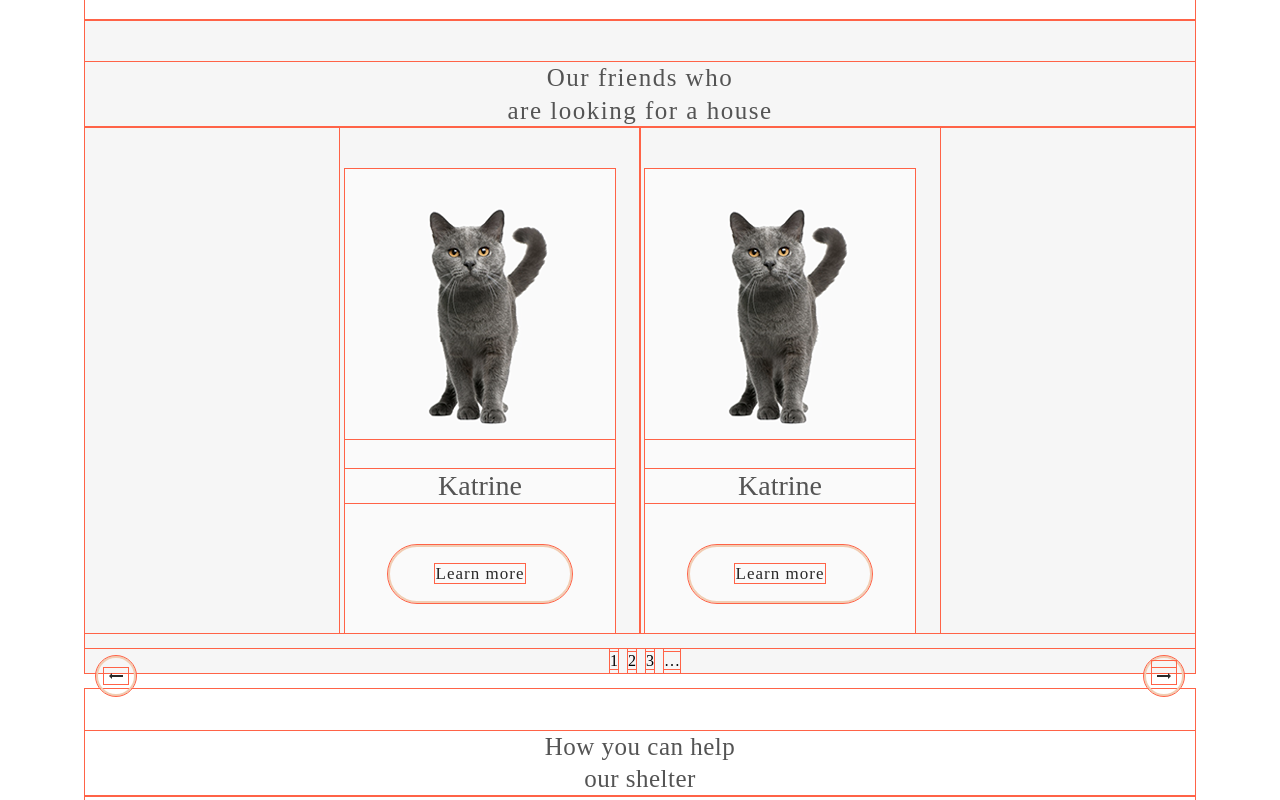
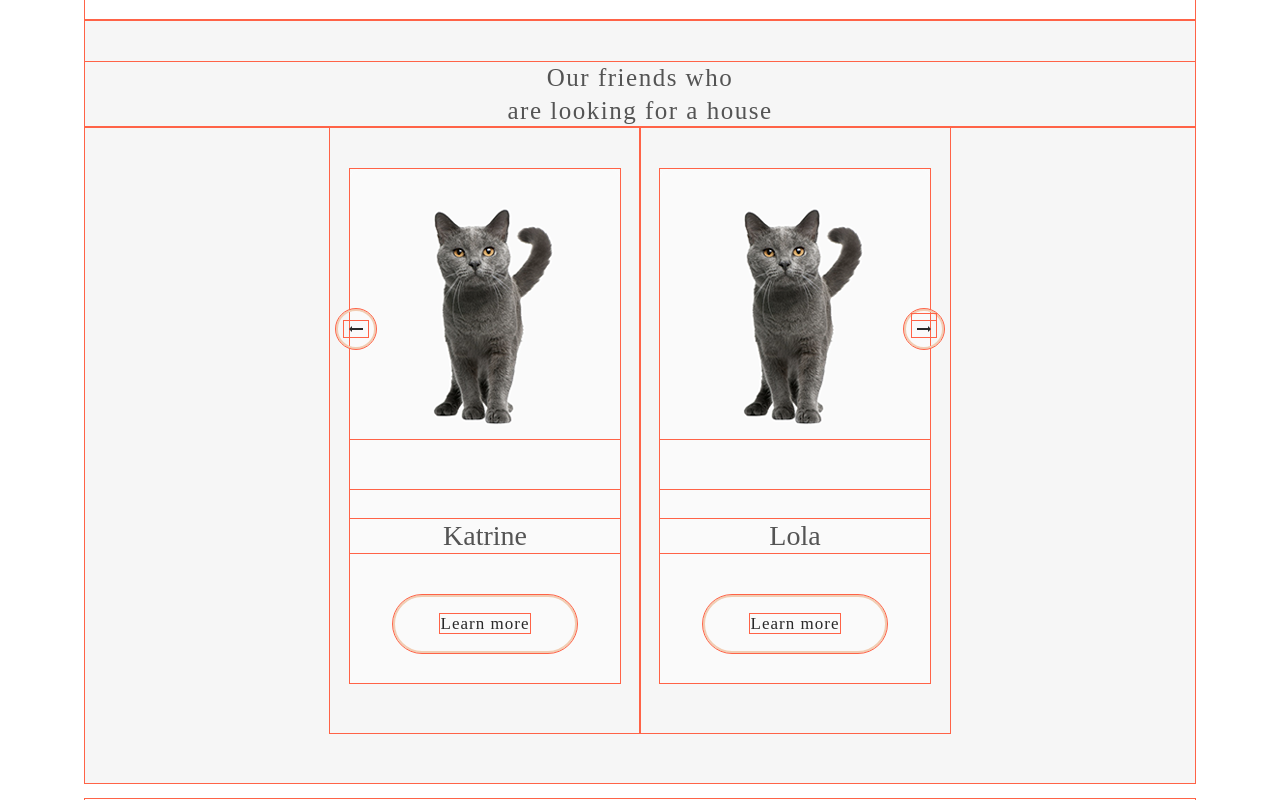
Before and after one commit to Eugene-36/shelter, a React app: page / in a window 1280 px wide. Shown: the part 1280-2080 px from the top of the page. Built offline with nearby package versions, Linux system fonts and the light colour scheme; a web font is replaced by a local one.

Commit message:
pagination-changes

```diff
--- a/src/components/cartsAnimal/carts.module.css
+++ b/src/components/cartsAnimal/carts.module.css
@@ -17,6 +17,7 @@ li {
 .pos {
   position: relative;
   display: flex;
+  flex-flow: column;
   justify-content: center;
 }
 li:not(:first-child) {
@@ -26,8 +27,8 @@ li:not(:first-child) {
   width: 270px;
   min-height: 435px;
   margin-top: 42px;
-  margin-left: 25px;
-  margin-right: 25px;
+  /* margin-left: 25px;
+  margin-right: 25px; */
 
   background: #fafafa;
 }
@@ -49,6 +50,9 @@ li:not(:first-child) {
 
   letter-spacing: 0.06em;
   color: #292929;
+}
+.commonBlock {
+  padding-bottom: 50px;
 }
 /* .posBtn {
   display: flex;
@@ -94,6 +98,7 @@ li:not(:first-child) {
 
   position: absolute;
   right: 70%;
+  bottom: 0;
 }
 .circleSecond {
   width: 40px;
@@ -103,6 +108,7 @@ li:not(:first-child) {
 
   position: absolute;
   right: 15%;
+  bottom: 0;
 }
 .arrow {
   margin-top: 10px;
@@ -170,8 +176,14 @@ li:not(:first-child) {
     color: #292929;
   }
   .commonBlock {
-    display: flex;
+    /* display: flex; */
     justify-content: center;
+  }
+  .pos {
+    flex-flow: row;
+  }
+  li:not(:first-child) {
+    margin-left: 0px;
   }
 }
 
@@ -201,6 +213,11 @@ li:not(:first-child) {
   }
   .cartThird {
     display: none;
+  }
+
+  .cart {
+    margin-left: 20px;
+    margin-right: 20px;
   }
 }
 @media (min-width: 1280px) {
--- a/src/components/cartsAnimal/cartsAnimal.js
+++ b/src/components/cartsAnimal/cartsAnimal.js
@@ -62,13 +62,22 @@ class Carts extends React.Component {
     super();
     this.state = {
       todos: [
-        <img src={katrine} alt="" />,
-        <img src={katrine} alt="" />,
-        <img src={katrine} alt="" />,
-        <img src={katrine} alt="" />,
-        <img src={katrine} alt="" />,
-        'g',
-        'h',
+        {
+          pic: <img src={katrine} alt="Name" />,
+          name: 'Katrine',
+        },
+        {
+          pic: <img src={katrine} alt="Name" />,
+          name: 'Lola',
+        },
+        {
+          pic: <img src={katrine} alt="Name" />,
+          name: 'Wooddy ',
+        },
+        {
+          pic: <img src={katrine} alt="Name" />,
+          name: 'Liza',
+        },
         'i',
         'j',
         'k',
@@ -190,20 +199,20 @@ class Carts extends React.Component {
       isPrevBtnActive,
       isNextBtnActive,
     } = this.state;
+    //console.log(todos);
     // Logic for displaying current todos
     const indexOfLastTodo = currentPage * todosPerPage;
     const indexOfFirstTodo = indexOfLastTodo - todosPerPage;
     const currentTodos = todos.slice(indexOfFirstTodo, indexOfLastTodo);
 
-    const renderTodos = currentTodos.map((todo, index) => {
-      console.log(todo);
+    const renderTodos = currentTodos.map(({ pic,name ,index }) => {
       return (
         <div className={s.commonBlock}>
           <div className={classNames(s.cart, s['page-item'])}>
             <li className={s.commonBlock} key={index}>
-              {todo}
+              {pic}
             </li>
-            <h3 className={s.sectionTitleInfo}>Katrine</h3>
+            <h3 className={s.sectionTitleInfo}>{name}</h3>
             <button className={s.bt}>
               <span className={s.text}>Learn more</span>{' '}
             </button>
@@ -219,6 +228,7 @@ class Carts extends React.Component {
       //             </button>
       //           </div>
     });
+    console.log(renderTodos);
     // ! Тут ЛИШКИ - Мои карточки.
     // Logic for displaying page numbers
     const pageNumbers = [];
@@ -298,13 +308,15 @@ class Carts extends React.Component {
         <h2 className={s.headText}>
           Our friends who <br /> are looking for a house
         </h2>
-        <ul className={s.commonBlock}>{renderTodos}</ul>
-        <ul className={classNames(s.pos, ['pagination'])}>
-          {renderPrevBtn}
-          {pageDecrementBtn}
-          {renderPageNumbers}
-          {pageIncrementBtn}
-          {renderNextBtn}
+        <ul className={s.commonBlock}>
+          <ul className={classNames(s.pos, ['pagination'])}>
+            {renderTodos}
+            {/* {pageDecrementBtn} */}
+            {/* {renderPageNumbers} */}
+            {/* {pageIncrementBtn} */}
+            {renderPrevBtn}
+            {renderNextBtn}
+          </ul>
         </ul>
       </section>
     );
```
